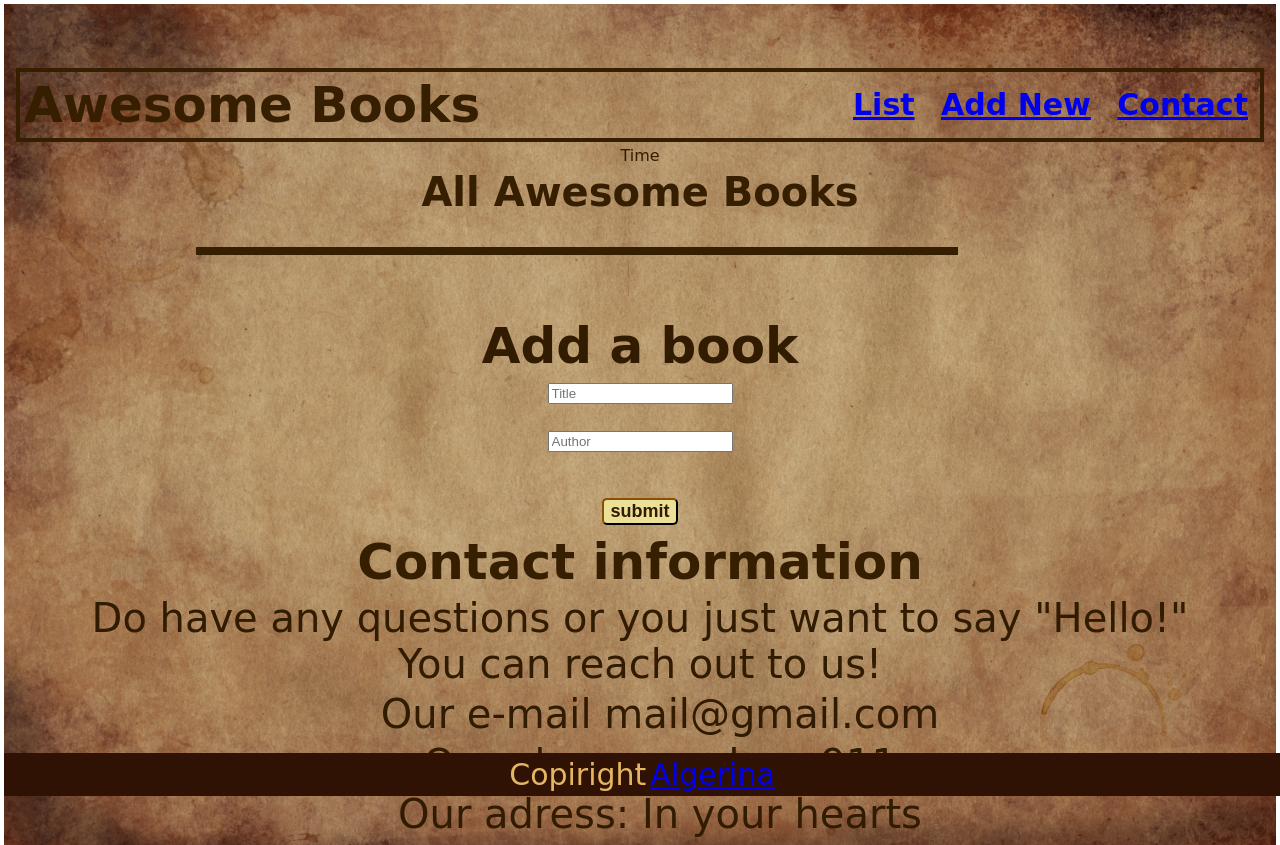
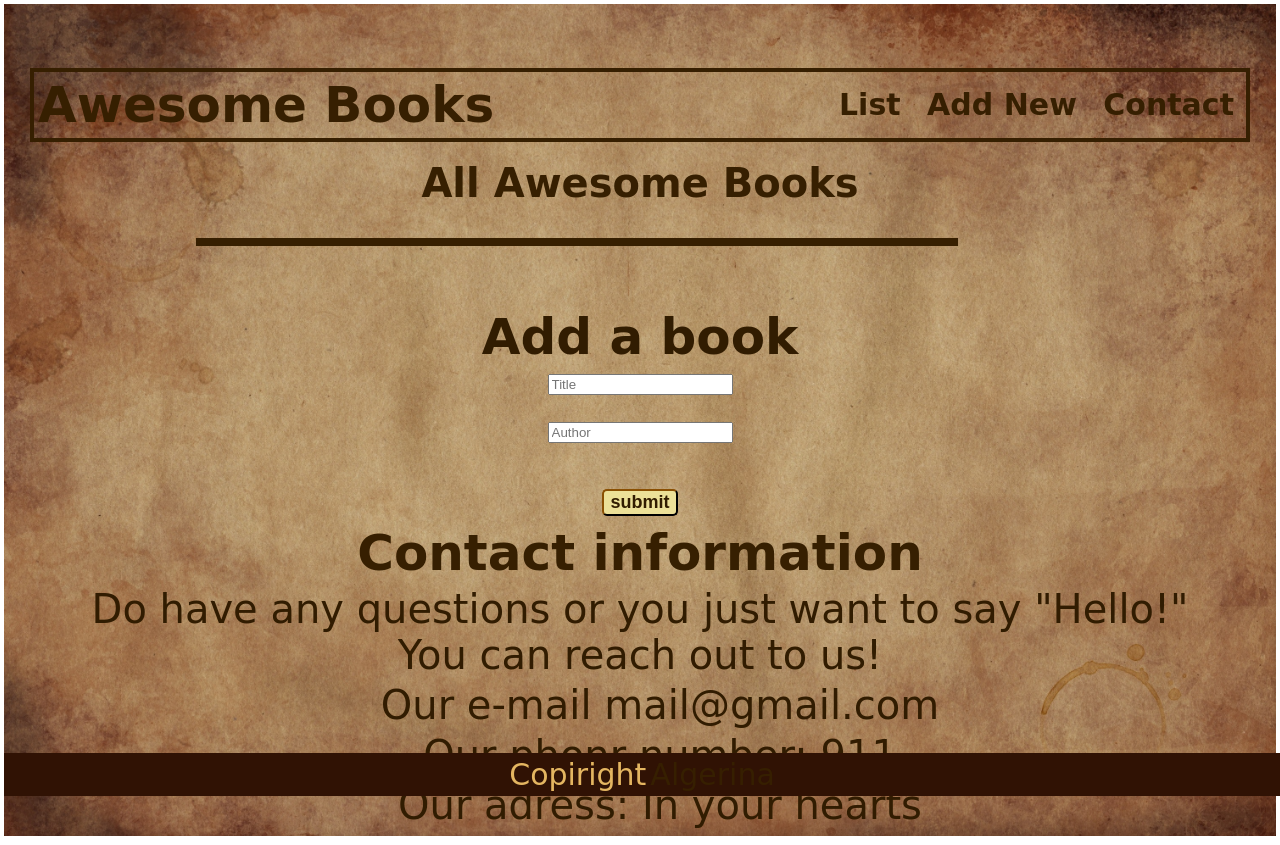
Before and after one commit to algerina/Awesome-books, a plain HTML site: page index.html in a window 1280 px wide. Drawn offline with Linux system fonts and the light colour scheme; a web font is replaced by a local one.

Commit message:
Fix navbar and footer style

```diff
--- a/index.html
+++ b/index.html
@@ -17,7 +17,6 @@
         <li class="nav"><a href="#contact">Contact</a></li>
       </ul>
     </nav>
-    <p>Time</p>
   </header>
     <div class="books" id="books">
     <h1>All Awesome Books</h1>
--- a/index.js
+++ b/index.js
@@ -72,7 +72,7 @@ const bookSection = document.querySelector('.books');
 const formSection = document.querySelector('.BookForm');
 const contactSection = document.querySelector('.contact');
 const menuSection = Array.from(document.querySelector('.navList').children);
-// let DateTime = luxon.DateTime.now();
+let DateTime = luxon.DateTime.now();
 // const now = DateTime.now();
 
 function trakList(e) {
--- a/style.css
+++ b/style.css
@@ -83,7 +83,19 @@ h3 {
   align-items: center;
   list-style: none;
   font-weight: bold;
+  margin: 18px;
 }
+
+a {
+  color: rgb(54, 31, 1);
+  text-decoration: none;
+ }
+
+ a:hover {
+  color:rgb(206, 50, 50);
+  text-decoration:none;
+  cursor:pointer;
+  }
 
 .contact {
   font-size: 40px;
```
